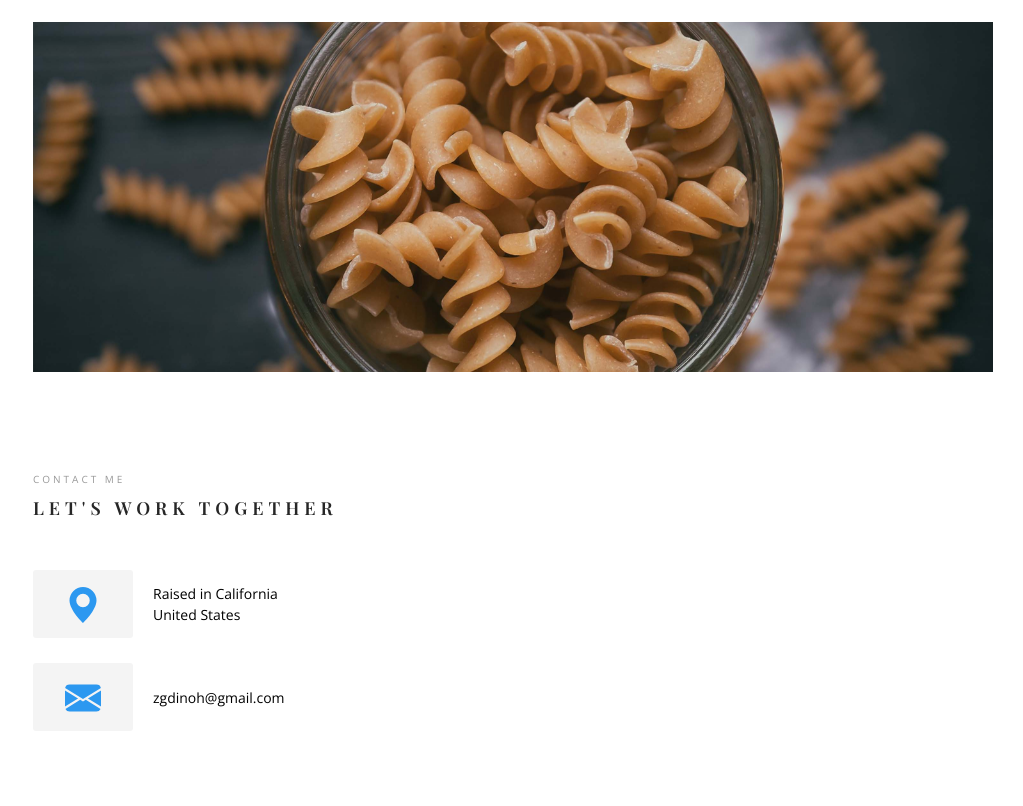
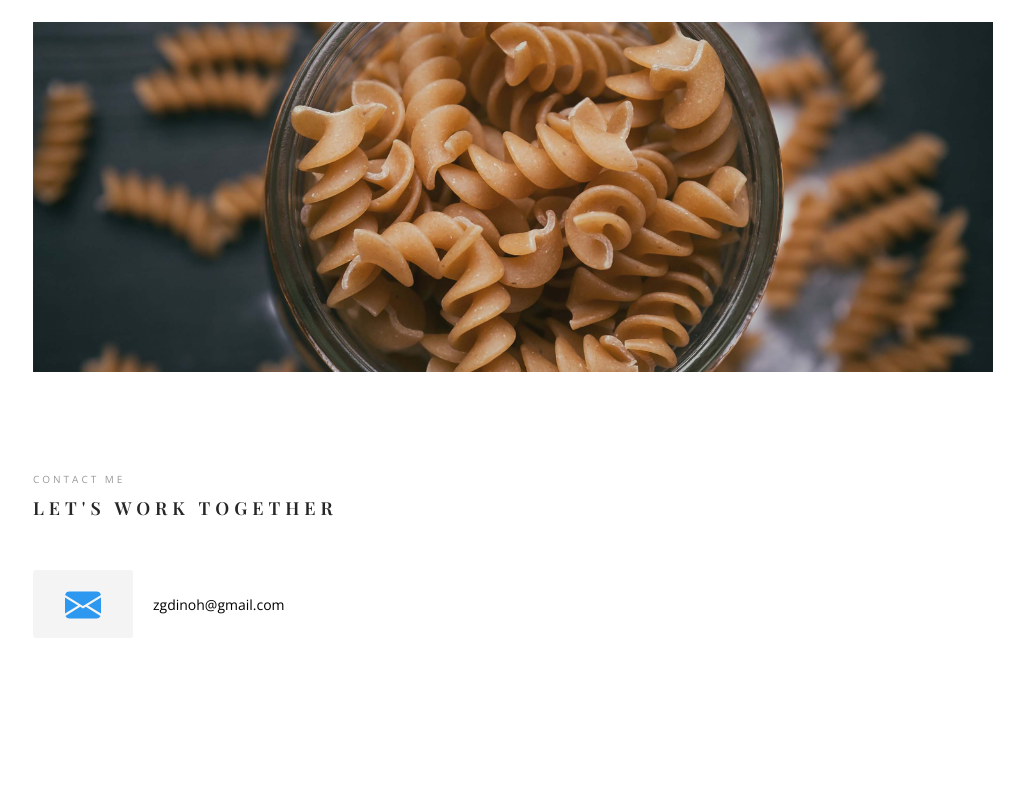
Before and after one commit to zgdino/personalP, a website: page index.html in a window 1280 px wide. Shown: the part 3810-4616 px from the top of the page, without its empty margins (257-1280 px from the left). After the commit the page ends 4523 px from the top, so only its background shows below. Drawn offline with nearby package versions, Linux system fonts and the light colour scheme.

Commit message:
remove location

```diff
--- a/index.html
+++ b/index.html
@@ -239,18 +239,6 @@
 
                         <div class="contact-info-item">
                             <div class="info-item-icon">
-                                <i><svg xmlns="http://www.w3.org/2000/svg" width="36" height="36" fill="currentColor" class="bi bi-geo-alt-fill" viewBox="0 0 16 16">
-                                    <path d="M8 16s6-5.686 6-10A6 6 0 0 0 2 6c0 4.314 6 10 6 10zm0-7a3 3 0 1 1 0-6 3 3 0 0 1 0 6z"/>
-                                  </svg></i>
-                            </div>
-                            <div class="data-wrapper">
-                                <span class="info-item-data">Raised in California</span>
-                                <span class="info-item-data">United States</span>
-                            </div>
-                        </div>
-
-                        <div class="contact-info-item">
-                            <div class="info-item-icon">
                                 <i class=""><svg xmlns="http://www.w3.org/2000/svg" width="36" height="36" fill="currentColor" class="bi bi-envelope-fill" viewBox="0 0 16 16">
                                     <path d="M.05 3.555A2 2 0 0 1 2 2h12a2 2 0 0 1 1.95 1.555L8 8.414.05 3.555zM0 4.697v7.104l5.803-3.558L0 4.697zM6.761 8.83l-6.57 4.027A2 2 0 0 0 2 14h12a2 2 0 0 0 1.808-1.144l-6.57-4.027L8 9.586l-1.239-.757zm3.436-.586L16 11.801V4.697l-5.803 3.546z"/>
                                   </svg></i>
```
